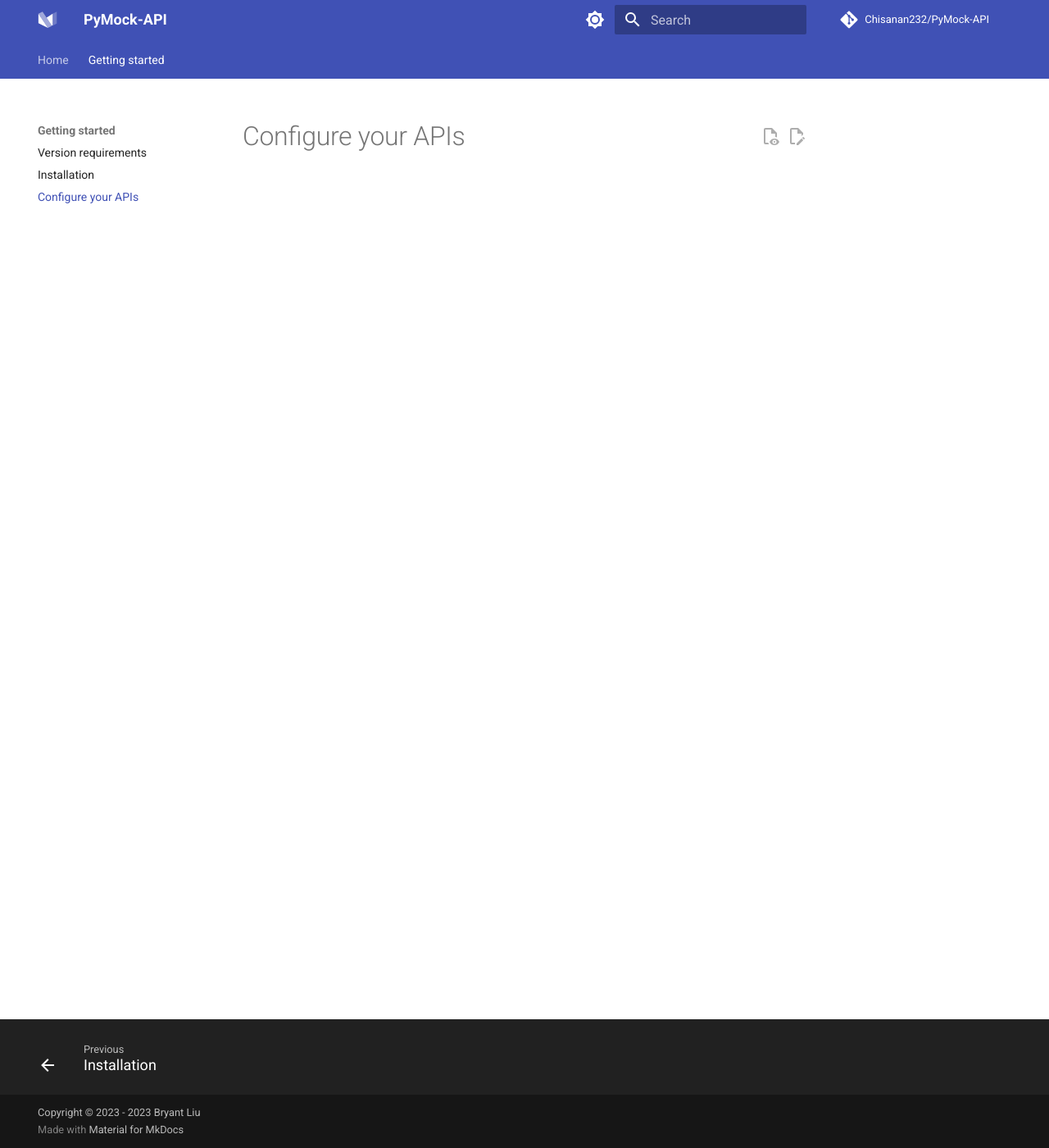
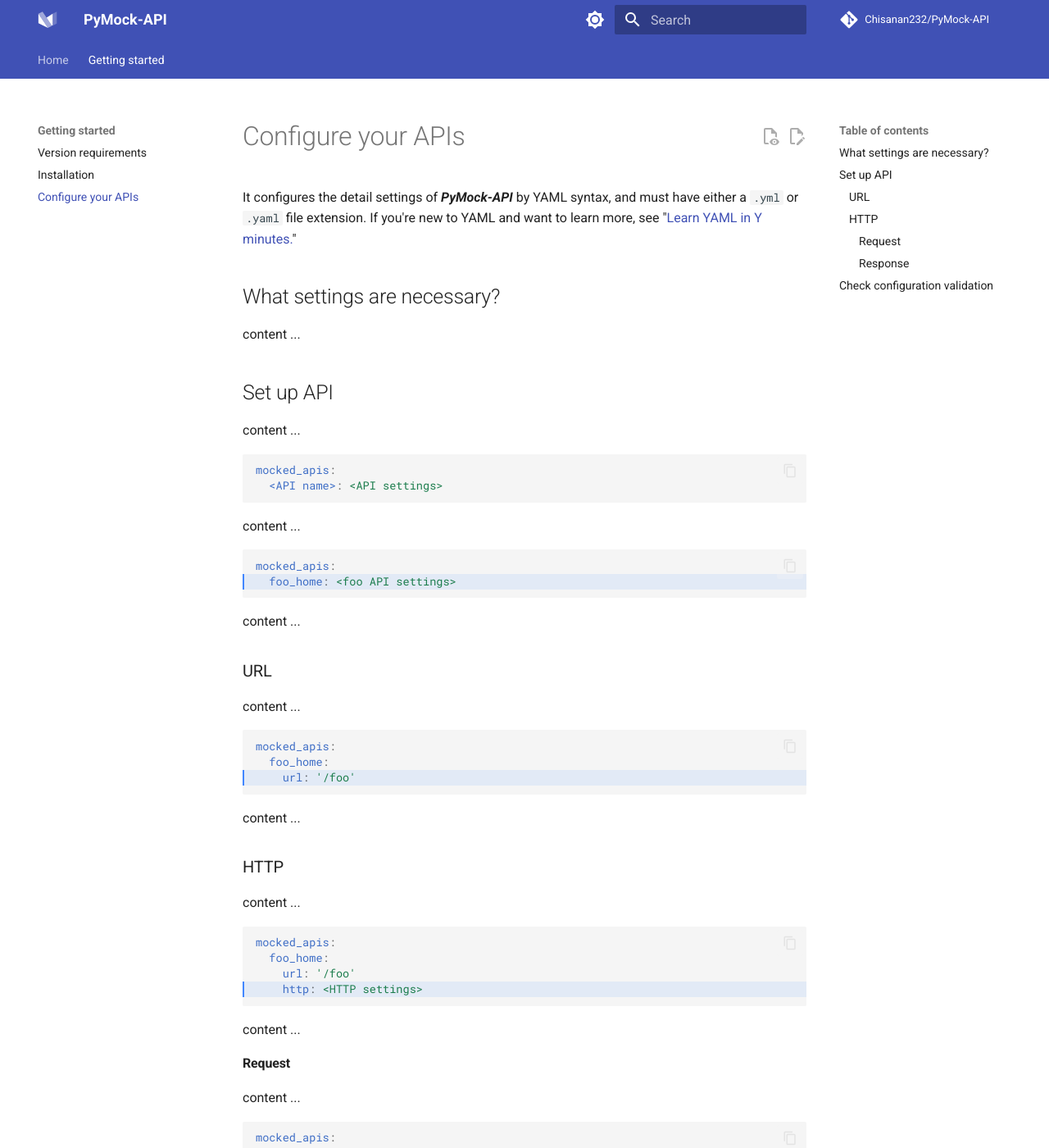
Before and after one commit to Chisanan232/PyMock-Server, an MkDocs documentation site: the page built from docs/getting-started/configure-your-api.md, in a window 1280 px wide and 1400 px high. Shown: the whole window at 82% size. Built offline with MkDocs 1.6.1 and Material for MkDocs 9.7.7, drawn with Linux system fonts in a browser that asks for light colours; comment, search, counter and statistics services are not loaded; some of the changed text lies outside the part shown.

Commit message:
Add section about quickly configuring API for mocking (not finish yet, just add brief with titles).

````diff
--- a/docs/getting-started/configure-your-api.md
+++ b/docs/getting-started/configure-your-api.md
@@ -1 +1,98 @@
 # Configure your APIs
+
+It configures the detail settings of **_PyMock-API_** by YAML syntax, and must have either a ``.yml`` or ``.yaml`` file
+extension. If you're new to YAML and want to learn more, see "[Learn YAML in Y minutes.]"
+
+[Learn YAML in Y minutes.]: https://learnxinyminutes.com/docs/yaml/
+
+
+## What settings are necessary?
+
+content ...
+
+
+## Set up API
+
+content ...
+
+```yaml
+mocked_apis:
+  <API name>: <API settings>
+```
+
+content ...
+
+```yaml hl_lines="2"
+mocked_apis:
+  foo_home: <foo API settings>
+```
+
+content ...
+
+### URL
+
+content ...
+
+```yaml hl_lines="3"
+mocked_apis:
+  foo_home:
+    url: '/foo'
+```
+
+content ...
+
+### HTTP
+
+content ...
+
+```yaml hl_lines="4"
+mocked_apis:
+  foo_home:
+    url: '/foo'
+    http: <HTTP settings>
+```
+
+content ...
+
+#### Request
+
+content ...
+
+```yaml hl_lines="5-6"
+mocked_apis:
+  foo_home:
+    url: '/foo'
+    http:
+      request:
+        method: 'GET'
+```
+
+content ...
+
+#### Response
+
+content ...
+
+```yaml hl_lines="7-8"
+mocked_apis:
+  foo_home:
+    url: '/foo'
+    http:
+      request:
+        method: 'GET'
+      response:
+        value: 'This is Foo home API.'
+```
+
+content ...
+
+
+## Check configuration validation
+
+content ...
+
+```console
+mock-api check -p <configuration path>
+```
+
+content ...
````
